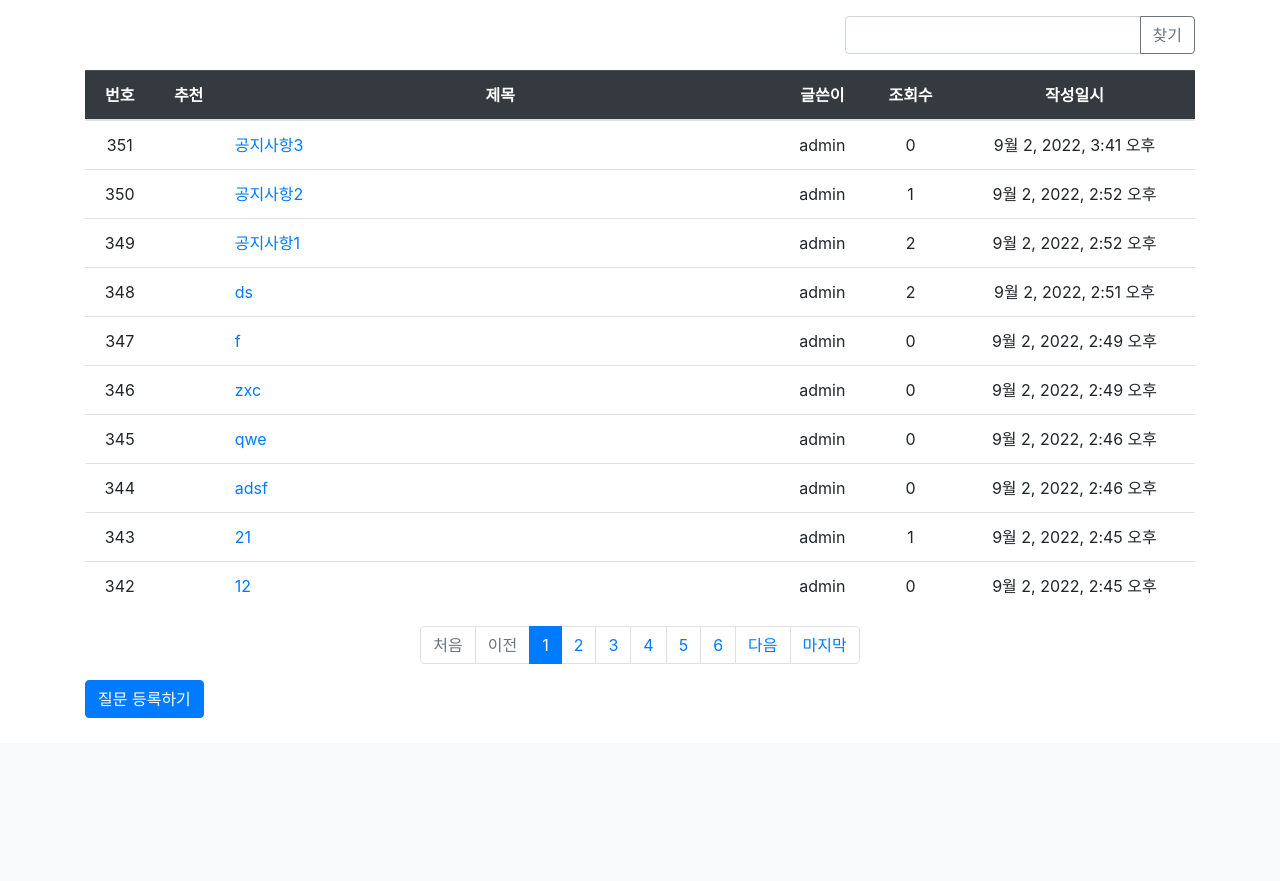
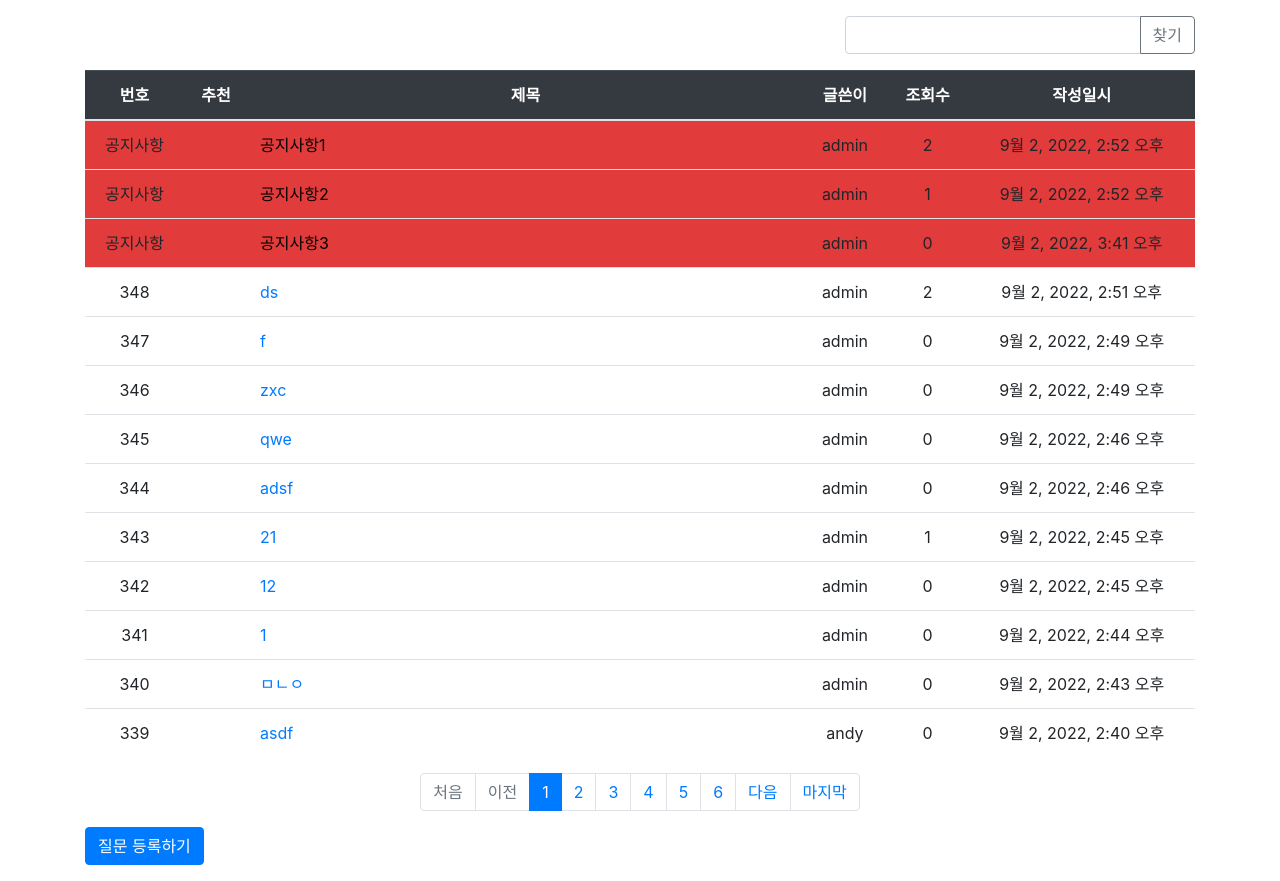
Before and after one commit to batandy/pybo, a Django app: page / in a window 1280 px wide. Shown: the part 57-938 px from the top of the page. Before the commit the page ends 775 px from the top, so only its background shows below. Run offline with Django 3.2, Linux system fonts and the light colour scheme; data comes from the database, SQL or seed files in the repository; both versions use the stored data as it was after the commit; some libraries are stand-ins or nearby versions.

Commit message:
공지사항

```diff
--- a/pybo/forms.py
+++ b/pybo/forms.py
@@ -1,7 +1,8 @@
 from django import forms
 from pybo.models import Question,Answer, Comment
+from django.contrib.auth.models import User
+class QuestionForm(forms.ModelForm):
 
-class QuestionForm(forms.ModelForm):
     class Meta:
         model = Question
         fields = ['subject', 'content']
--- a/pybo/models.py
+++ b/pybo/models.py
@@ -5,11 +5,12 @@ from ckeditor.fields import RichTextField
 class Question(models.Model):
     author=models.ForeignKey(User, on_delete=models.CASCADE, related_name='author_question')
     subject=models.CharField(max_length=200)
-    content=RichTextField(blank=True, null=True)
+    content=models.TextField()
     create_date=models.DateTimeField()
     modify_date=models.DateTimeField(null=True, blank=True)
     voter = models.ManyToManyField(User, related_name='voter_question')
     view_count = models.PositiveIntegerField(default=0)
+    top_fixed = models.BooleanField(verbose_name='상단고정', default=False)
     def __str__(self):
         return self.subject
     @property
--- a/pybo/urls.py
+++ b/pybo/urls.py
@@ -5,8 +5,7 @@ app_name='pybo'
 urlpatterns=[
     # base_views.py
     path('',base_views.index, name='index'),
-    path('<int:question_id>/', base_views.detail, name='detail'),
-
+    path('<int:question_id>/',base_views.detail, name='detail'),
     # question_views.py
     path('question/create/', question_views.question_create, name='question_create'),
     path('question/modify/<int:question_id>/', question_views.question_modify, name='question_modify'),
--- a/pybo/views/base_views.py
+++ b/pybo/views/base_views.py
@@ -3,7 +3,6 @@ from django.db.models import Q, Count
 from django.shortcuts import render, get_object_or_404
 
 from ..models import Question, Answer
-
 
 def index(request):
     """
@@ -12,9 +11,8 @@ def index(request):
     # 입력인자
     page=request.GET.get('page', '1')
     kw=request.GET.get('kw', '')
-
     # 조회
-    question_list=Question.objects.order_by('-create_date')
+    question_list=Question.objects.filter(top_fixed=False).order_by('-create_date')
     if kw:
         question_list=question_list.filter(
             Q(subject__icontains=kw) |                     # 제목 검색
@@ -28,7 +26,10 @@ def index(request):
     page_obj=paginator.get_page(page)
     max_page=len(paginator.page_range)
 
-    context={'question_list': page_obj, 'page': page, 'kw': kw, 'max_page':max_page}
+    #공지사항 리스트
+    notice_fixed = Question.objects.filter(top_fixed=True).order_by('create_date')
+
+    context={'question_list': page_obj, 'page': page, 'kw': kw, 'max_page':max_page, 'notice_fixed':notice_fixed}
     return render(request, 'pybo/question_list.html', context)
 
 def detail(request, question_id):
--- a/pybo/views/question_views.py
+++ b/pybo/views/question_views.py
@@ -19,6 +19,9 @@ def question_create(request):
             question=form.save(commit=False)
             question.author=request.user
             question.create_date=timezone.now()
+            if len(request.POST.getlist('top_fixed'))!=0:
+                question.top_fixed=True
+            else: question.top_fixed=False
             question.save()
             return redirect('pybo:index')
     else:
--- a/templates/pybo/question_detail.html
+++ b/templates/pybo/question_detail.html
@@ -19,6 +19,7 @@
             <a href="#" data-uri="{% url 'pybo:vote_question' question.id  %}"
                class="recommend btn btn-sm btn-secondary btn-block my-1">추천</a>
         </div>
+
         <div class="col-11"> <!-- 질문영역 -->
             <div class="card">
                 <div class="card-body">
--- a/templates/pybo/question_list.html
+++ b/templates/pybo/question_list.html
@@ -23,6 +23,36 @@
         </tr>
         </thread>
         <tbody>
+        <!--공지사항-->
+        {% if notice_fixed %}
+        {% for notice in notice_fixed %}
+        <tr class="text-center" style="background-color: #e13b3b;">
+            <td>공지사항</td>
+            <td>
+                {% if notice.voter.all.count > 0 %}
+                <span class="badge badge-warning px-2 py-1">
+                    {{ notice.voter.all.count }}
+                </span>
+                {% endif %}
+            </td>
+            <td class="text-left">
+                <a href="{% url 'pybo:detail' notice.id %}" style="color: #060000">
+                    {{ notice.subject }}
+                    {% if notice.answer_set.count > 0 %}
+                    <span class="text-danger small ml-2">
+                        {{ notice.answer_set.count }}
+                    </span>
+                    {% endif %}
+                </a>
+            </td>
+            <td>{{ notice.author.username }}</td>
+            <td>{{ notice.view_count  }}</td>
+            <td>{{ notice.create_date }}</td>
+        </tr>
+        {% endfor %}
+        {% endif %}
+        <!--공지사항 끝-->
+        <!--일반 게시글-->
         {% if question_list %}
         {% for question in question_list %}
         <tr class="text-center">
```
Also changed, not shown: templates/pybo/question_form.html (+10 -7 lines), db.sqlite3.
